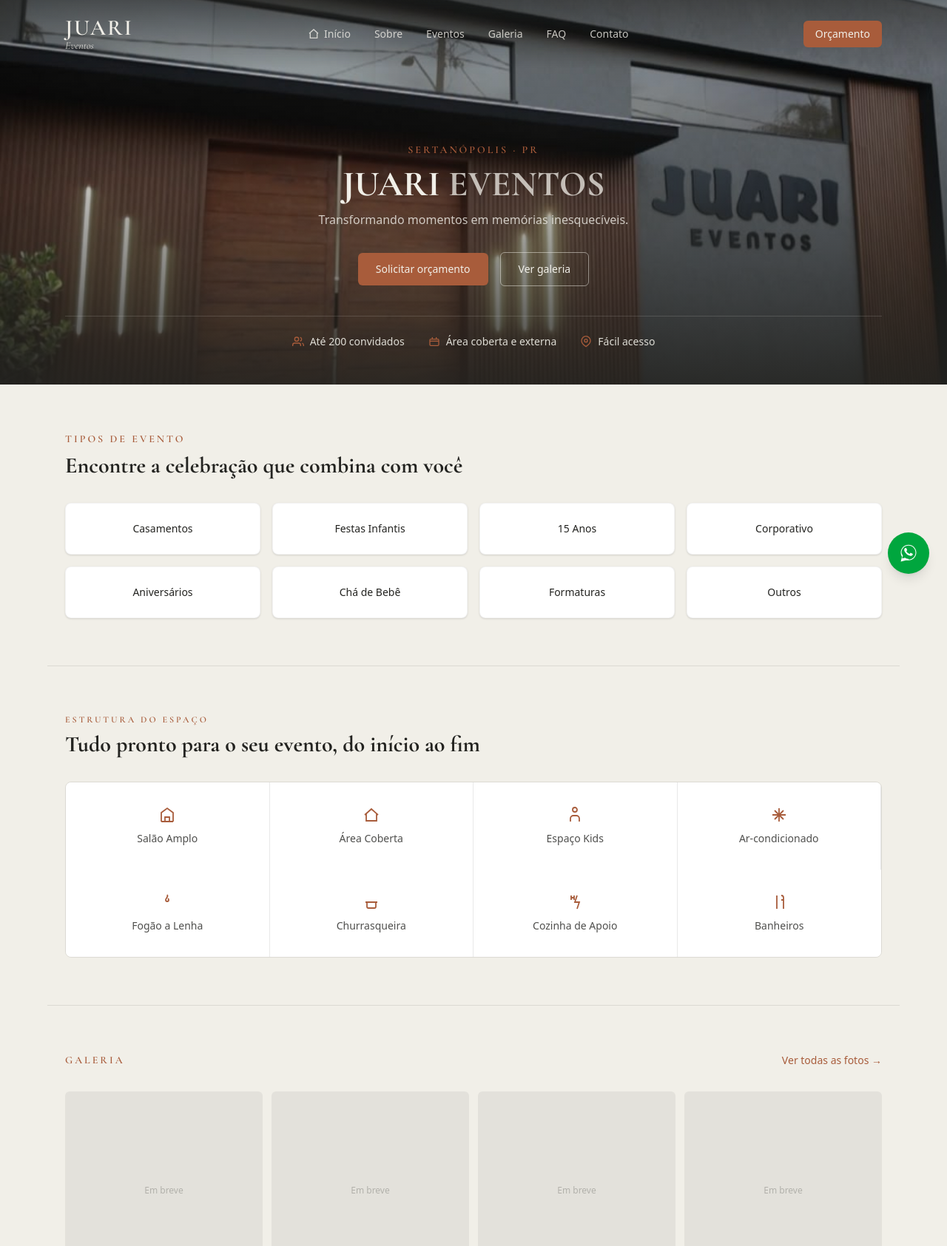
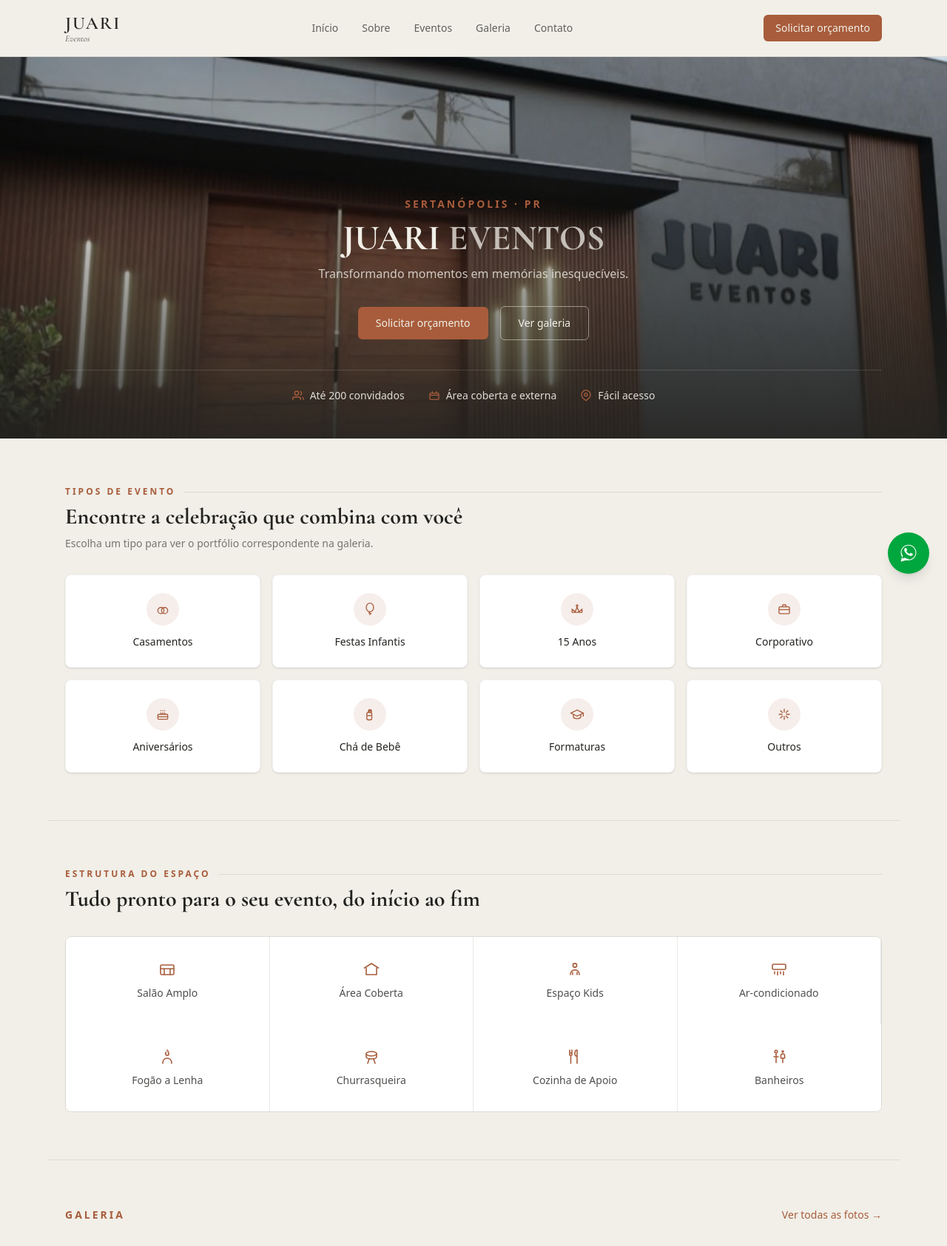
Before and after one commit to Matheus-Fantin/juari-eventos-02, a Laravel app: page / in a window 1280 px wide. Shown: the top 1685 px of the page at 74% size. Run offline with Laravel 12, Linux system fonts and the light colour scheme; data comes from the database, SQL or seed files in the repository; data that the repository does not hold is empty; a map, chart or similar area stays blank; style sheets or scripts are compiled from the project's sources.

Commit message:
style: cabecalho fixo solido, eyebrows legiveis e icones reais nos cards
- Cabecalho passa a ser sempre solido (creme, borda inferior), fixo no
  topo em vez de transparente sobre o hero + toggle no scroll. Ajustado
  main com padding-top e scroll-margin-top global para os links ancora
  (#eventos, #orcamento etc.) nao ficarem escondidos atras dele.
- Rotulos pequenos ("TIPOS DE EVENTO", "ESTRUTURA DO ESPACO" etc.) e os
  numeros das bolinhas do "Simples e transparente" voltam pra fonte sem
  serifa — a serifa (Cormorant Garamond) fica só nos títulos grandes,
  onde funciona bem.
- Cards de "Tipos de Evento" ganham selo circular com icone proprio de
  cada categoria (alianças, laço, tiara, maleta, bolo, mamadeira, capelo
  e estrela), com estado de hover preenchido.
- Icones de "Estrutura do Espaco" (home e sobre) trocados — os antigos
  tinham formas quebradas/duplicadas (ar-condicionado virava um X,
  área coberta repetia o desenho do salão).
- Adiciona linha fina ao lado dos rótulos de "Tipos de Evento" e
  "Estrutura do Espaço", e subtítulo explicativo nos Tipos de Evento.

Co-Authored-By: Claude Sonnet 5 <noreply@anthropic.com>
Claude-Session: https://claude.ai/code/session_019oD64SwPyLWenGE9etCjSW

```diff
--- a/resources/css/app.css
+++ b/resources/css/app.css
@@ -17,3 +17,7 @@
     --color-terracotta-dark: #8b4a2f;
     --color-cream: #f1efe8;
 }
+
+[id] {
+    scroll-margin-top: 84px;
+}
--- a/resources/views/galeria.blade.php
+++ b/resources/views/galeria.blade.php
@@ -39,7 +39,7 @@
             </div>
         @endunless
         <div class="relative max-w-6xl mx-auto px-6 pb-12 text-center w-full">
-            <p class="font-display font-semibold text-sm tracking-[3px] text-terracotta mb-3">JUARI EVENTOS</p>
+            <p class="font-sans font-semibold text-sm tracking-[3px] text-terracotta mb-3">JUARI EVENTOS</p>
             <h1 class="font-display font-extrabold text-3xl md:text-4xl text-cream">Galeria</h1>
             <p class="text-cream/80 mt-3">Momentos reais celebrados no nosso espaço.</p>
         </div>
@@ -47,7 +47,7 @@
 
     {{-- KICKER + TÍTULO --}}
     <div class="max-w-6xl mx-auto px-6 pt-12">
-        <p class="font-display font-semibold text-xs tracking-[3px] text-terracotta uppercase mb-2">Portfólio</p>
+        <p class="font-sans font-semibold text-xs tracking-[3px] text-terracotta uppercase mb-2">Portfólio</p>
     </div>
 
     {{-- FILTROS --}}
--- a/resources/views/home.blade.php
+++ b/resources/views/home.blade.php
@@ -18,7 +18,7 @@
             </div>
         @endunless
         <div class="relative max-w-6xl mx-auto px-6 pb-12 text-center w-full">
-            <p class="font-display font-semibold text-sm tracking-[3px] text-terracotta mb-3">SERTANÓPOLIS · PR</p>
+            <p class="font-sans font-semibold text-sm tracking-[3px] text-terracotta mb-3">SERTANÓPOLIS · PR</p>
             <h1 class="font-display font-extrabold text-4xl md:text-5xl text-cream mb-3">
                 JUARI <span class="text-cream/75">EVENTOS</span>
             </h1>
@@ -60,24 +60,33 @@
     {{-- TIPOS DE EVENTO --}}
     @php
         $tiposEvento = [
-            'casamentos' => 'Casamentos',
-            'festas-infantis' => 'Festas Infantis',
-            '15-anos' => '15 Anos',
-            'corporativo' => 'Corporativo',
-            'aniversarios' => 'Aniversários',
-            'cha-de-bebe' => 'Chá de Bebê',
-            'formaturas' => 'Formaturas',
-            'outros' => 'Outros',
+            'casamentos' => ['nome' => 'Casamentos', 'icone' => '<circle cx="9" cy="14" r="5"/><circle cx="15" cy="14" r="5"/>'],
+            'festas-infantis' => ['nome' => 'Festas Infantis', 'icone' => '<ellipse cx="12" cy="9" rx="6" ry="7"/><path d="M12 16 L10.5 18 L13.5 19 L11 21"/>'],
+            '15-anos' => ['nome' => '15 Anos', 'icone' => '<path d="M4 17 L4 12 L9 16 L12 8 L15 16 L20 12 L20 17 Z"/><circle cx="12" cy="6" r="1.4"/>'],
+            'corporativo' => ['nome' => 'Corporativo', 'icone' => '<rect x="3.5" y="8" width="17" height="11" rx="1.6"/><path d="M9 8 V6.2 A1.4 1.4 0 0 1 10.4 4.8 h3.2 A1.4 1.4 0 0 1 15 6.2 V8"/><path d="M3.5 12.5 h17"/>'],
+            'aniversarios' => ['nome' => 'Aniversários', 'icone' => '<rect x="4" y="12" width="16" height="8" rx="1.4"/><path d="M4 16 h16"/><path d="M9 12 V9 M12 12 V9 M15 12 V9"/><circle cx="9" cy="6" r="0.9" fill="currentColor" stroke="none"/><circle cx="12" cy="6" r="0.9" fill="currentColor" stroke="none"/><circle cx="15" cy="6" r="0.9" fill="currentColor" stroke="none"/>'],
+            'cha-de-bebe' => ['nome' => 'Chá de Bebê', 'icone' => '<rect x="7" y="9" width="8" height="12" rx="2.4"/><path d="M9.5 9 V6.6 h5 V9"/><path d="M10.3 4.6 h3.4 v2 h-3.4 z"/><path d="M7 14 h8"/>'],
+            'formaturas' => ['nome' => 'Formaturas', 'icone' => '<path d="M2 10 L12 5 L22 10 L12 15 Z"/><path d="M6 12 V16 c0 1.7 2.7 3 6 3 s6 -1.3 6 -3 V12"/><path d="M22 10 v5.5"/>'],
+            'outros' => ['nome' => 'Outros', 'icone' => '<path d="M12 3 V9 M12 15 V21 M3 12 H9 M15 12 H21 M5.6 5.6 L9.5 9.5 M14.5 14.5 L18.4 18.4 M18.4 5.6 L14.5 9.5 M9.5 14.5 L5.6 18.4"/>'],
         ];
     @endphp
     <section id="eventos" class="max-w-6xl mx-auto px-6 py-16">
-        <p class="font-display font-semibold text-sm tracking-[3px] text-terracotta uppercase mb-2">Tipos de evento</p>
-        <h2 class="font-display font-extrabold text-2xl md:text-3xl text-graphite mb-8">Encontre a celebração que combina com você</h2>
+        <div class="flex items-center gap-3 mb-2">
+            <p class="font-sans font-semibold text-xs tracking-[3px] text-terracotta uppercase whitespace-nowrap">Tipos de evento</p>
+            <span class="flex-1 h-px bg-graphite/10"></span>
+        </div>
+        <h2 class="font-display font-extrabold text-2xl md:text-3xl text-graphite mb-2">Encontre a celebração que combina com você</h2>
+        <p class="text-graphite/60 text-sm mb-8">Escolha um tipo para ver o portfólio correspondente na galeria.</p>
         <div class="grid grid-cols-2 md:grid-cols-4 gap-4">
-            @foreach ($tiposEvento as $slug => $nome)
+            @foreach ($tiposEvento as $slug => $tipo)
                 <a href="{{ url('/galeria') }}?tipo={{ $slug }}"
-                   class="rounded-lg bg-white shadow-sm border border-graphite/5 p-6 text-center text-sm font-medium text-graphite transition hover:shadow-md hover:-translate-y-0.5 hover:border-terracotta">
-                    {{ $nome }}
+                   class="group rounded-lg bg-white shadow-sm border border-graphite/5 p-6 flex flex-col items-center gap-3 text-center transition hover:shadow-md hover:-translate-y-0.5 hover:border-terracotta">
+                    <span class="h-11 w-11 rounded-full bg-terracotta/10 text-terracotta flex items-center justify-center transition group-hover:bg-terracotta group-hover:text-cream">
+                        <svg xmlns="http://www.w3.org/2000/svg" class="h-5 w-5" viewBox="0 0 24 24" fill="none" stroke="currentColor" stroke-width="1.6">
+                            {!! $tipo['icone'] !!}
+                        </svg>
+                    </span>
+                    <span class="text-sm font-medium text-graphite">{{ $tipo['nome'] }}</span>
                 </a>
             @endforeach
         </div>
@@ -85,29 +94,32 @@
 
     {{-- ESTRUTURA --}}
     <section id="estrutura" class="max-w-6xl mx-auto px-6 py-16 border-t border-graphite/10">
-        <p class="font-display font-semibold text-xs tracking-[3px] text-terracotta uppercase mb-2">Estrutura do Espaço</p>
+        <div class="flex items-center gap-3 mb-2">
+            <p class="font-sans font-semibold text-xs tracking-[3px] text-terracotta uppercase whitespace-nowrap">Estrutura do Espaço</p>
+            <span class="flex-1 h-px bg-graphite/10"></span>
+        </div>
         <h2 class="font-display font-extrabold text-2xl md:text-3xl text-graphite mb-8">
             Tudo pronto para o seu evento, do início ao fim
         </h2>
 
         @php
             $estruturaHome = [
-                ['nome' => 'Salão Amplo', 'icone' => 'M4 21h16M4 21V9l8-6 8 6v12M9 21v-6h6v6'],
-                ['nome' => 'Área Coberta', 'icone' => 'M3 12l9-8 9 8M5 10v10h14V10'],
-                ['nome' => 'Espaço Kids', 'icone' => 'M12 8a3 3 0 100-6 3 3 0 000 6zM6 21v-4a4 4 0 014-4h4a4 4 0 014 4v4'],
-                ['nome' => 'Ar-condicionado', 'icone' => 'M3 12h18M12 3v18M6 6l12 12M18 6L6 18'],
-                ['nome' => 'Fogão a Lenha', 'icone' => 'M12 2c2 3-2 4-2 7a2 2 0 104 0c0-1-.5-1.5-1-2'],
-                ['nome' => 'Churrasqueira', 'icone' => 'M4 12h16M6 12v6a2 2 0 002 2h8a2 2 0 002-2v-6'],
-                ['nome' => 'Cozinha de Apoio', 'icone' => 'M7 3v6M11 3v6M7 6h4M15 3l-3 9h6l-3 9'],
-                ['nome' => 'Banheiros', 'icone' => 'M9 3v18M15 3a3 3 0 013 3v15M15 9h3'],
+                ['nome' => 'Salão Amplo', 'icone' => '<rect x="3" y="6" width="18" height="13" rx="1.4"/><path d="M3 11 h18 M8 19 V11 M16 19 V11"/>'],
+                ['nome' => 'Área Coberta', 'icone' => '<path d="M2.5 10 L12 4 L21.5 10"/><path d="M5 10 V19 H19 V10"/>'],
+                ['nome' => 'Espaço Kids', 'icone' => '<circle cx="12" cy="6.5" r="2.6"/><path d="M6 19 c0-4 2.7-6.4 6-6.4s6 2.4 6 6.4"/><path d="M9 19 v-3 M15 19 v-3"/>'],
+                ['nome' => 'Ar-condicionado', 'icone' => '<rect x="3" y="5" width="18" height="7" rx="1.6"/><path d="M6 15 v3 M10 15 v4.5 M14 15 v3 M18 15 v4.5"/>'],
+                ['nome' => 'Fogão a Lenha', 'icone' => '<path d="M12 3 c1.6 2.2 2.2 3.6 2.2 5 a2.2 2.2 0 1 1-4.4 0 c0-.8.3-1.5.8-2.2"/><path d="M6 21 c0-4.4 2.7-7 6-7s6 2.6 6 7"/>'],
+                ['nome' => 'Churrasqueira', 'icone' => '<ellipse cx="12" cy="8" rx="7" ry="3"/><path d="M5 8 v4 c0 1.7 3.1 3 7 3s7-1.3 7-3V8"/><path d="M9 15 l-2 6 M15 15 l2 6"/>'],
+                ['nome' => 'Cozinha de Apoio', 'icone' => '<path d="M5 3 v7 M8 3 v7 M5 7 h3 M6.5 10 v11"/><path d="M15 3 c-2 0-3 2-3 4.5 s1 4 3 4 M15 3 v18"/>'],
+                ['nome' => 'Banheiros', 'icone' => '<circle cx="8" cy="5" r="1.8"/><path d="M8 8 v12 M5 12 h6"/><circle cx="17" cy="5" r="1.8" fill="currentColor" stroke="none"/><path d="M17 8 c-2 0-2.6 1.6-2.6 3 v3 h5.2 v-3 c0-1.4-.6-3-2.6-3 Z M17 14 v6"/>'],
             ];
         @endphp
 
         <div class="grid grid-cols-2 md:grid-cols-4 border border-graphite/10 rounded-lg overflow-hidden divide-x divide-y divide-graphite/10 md:divide-y-0">
             @foreach ($estruturaHome as $item)
                 <div class="flex flex-col items-center justify-center text-center gap-2.5 px-4 py-8 bg-white">
-                    <svg xmlns="http://www.w3.org/2000/svg" class="h-6 w-6 text-terracotta" viewBox="0 0 24 24" fill="none" stroke="currentColor" stroke-width="1.8">
-                        <path d="{{ $item['icone'] }}"></path>
+                    <svg xmlns="http://www.w3.org/2000/svg" class="h-6 w-6 text-terracotta" viewBox="0 0 24 24" fill="none" stroke="currentColor" stroke-width="1.6" stroke-linecap="round" stroke-linejoin="round">
+                        {!! $item['icone'] !!}
                     </svg>
                     <span class="text-sm text-graphite/80">{{ $item['nome'] }}</span>
                 </div>
@@ -121,7 +133,7 @@
     @endphp
     <section class="max-w-6xl mx-auto px-6 py-16 border-t border-graphite/10">
         <div class="flex items-center justify-between mb-8">
-            <h2 class="font-display font-semibold text-sm tracking-[3px] text-terracotta uppercase">Galeria</h2>
+            <h2 class="font-sans font-semibold text-sm tracking-[3px] text-terracotta uppercase">Galeria</h2>
             <a href="{{ url('/galeria') }}" class="text-sm text-terracotta hover:text-terracotta-dark transition">Ver todas as fotos →</a>
         </div>
         <div class="grid grid-cols-2 md:grid-cols-4 gap-3">
@@ -140,7 +152,7 @@
 
     {{-- GASTRONOMIA --}}
     <section id="gastronomia" class="max-w-6xl mx-auto px-6 py-16 border-t border-graphite/10">
-        <h2 class="font-display font-semibold text-sm tracking-[3px] text-terracotta uppercase mb-3">Gastronomia</h2>
+        <h2 class="font-sans font-semibold text-sm tracking-[3px] text-terracotta uppercase mb-3">Gastronomia</h2>
         <p class="text-graphite/70 text-sm max-w-xl mb-8">
             Sabores que completam a experiência do seu evento, com opções para todos os estilos de celebração.
         </p>
@@ -165,33 +177,33 @@
     {{-- COMO FUNCIONA --}}
     <section class="bg-cream border-t border-graphite/10">
         <div class="max-w-6xl mx-auto px-6 py-16">
-            <h2 class="font-display font-semibold text-sm tracking-[3px] text-terracotta uppercase text-center mb-2">Simples e transparente</h2>
+            <h2 class="font-sans font-semibold text-sm tracking-[3px] text-terracotta uppercase text-center mb-2">Simples e transparente</h2>
             <p class="font-display font-extrabold text-2xl md:text-3xl text-graphite text-center mb-12">Do primeiro contato ao dia do evento</p>
 
             <div class="flex flex-col md:grid md:grid-cols-4 gap-8 md:text-center max-w-md md:max-w-none mx-auto">
                 <div class="flex gap-4 md:flex-col md:items-center">
-                    <div class="h-11 w-11 shrink-0 rounded-full bg-terracotta text-cream font-display font-bold flex items-center justify-center md:mb-4">1</div>
+                    <div class="h-11 w-11 shrink-0 rounded-full bg-terracotta text-cream font-sans font-bold text-base flex items-center justify-center md:mb-4">1</div>
                     <div>
                         <p class="font-medium text-sm mb-1">Conte sobre seu evento</p>
                         <p class="text-xs text-graphite/60">Informe a data, o tipo e o número aproximado de convidados.</p>
                     </div>
                 </div>
                 <div class="flex gap-4 md:flex-col md:items-center">
-                    <div class="h-11 w-11 shrink-0 rounded-full bg-terracotta text-cream font-display font-bold flex items-center justify-center md:mb-4">2</div>
+                    <div class="h-11 w-11 shrink-0 rounded-full bg-terracotta text-cream font-sans font-bold text-base flex items-center justify-center md:mb-4">2</div>
                     <div>
                         <p class="font-medium text-sm mb-1">Consulte a disponibilidade</p>
                         <p class="text-xs text-graphite/60">Nossa equipe verifica a data e retorna com as opções.</p>
                     </div>
                 </div>
                 <div class="flex gap-4 md:flex-col md:items-center">
-                    <div class="h-11 w-11 shrink-0 rounded-full bg-terracotta text-cream font-display font-bold flex items-center justify-center md:mb-4">3</div>
+                    <div class="h-11 w-11 shrink-0 rounded-full bg-terracotta text-cream font-sans font-bold text-base flex items-center justify-center md:mb-4">3</div>
                     <div>
                         <p class="font-medium text-sm mb-1">Conheça o espaço</p>
                         <p class="text-xs text-graphite/60">Agende uma visita e veja de perto a estrutura completa.</p>
                     </div>
                 </div>
                 <div class="flex gap-4 md:flex-col md:items-center">
-                    <div class="h-11 w-11 shrink-0 rounded-full bg-terracotta text-cream font-display font-bold flex items-center justify-center md:mb-4">4</div>
+                    <div class="h-11 w-11 shrink-0 rounded-full bg-terracotta text-cream font-sans font-bold text-base flex items-center justify-center md:mb-4">4</div>
                     <div>
                         <p class="font-medium text-sm mb-1">Reserve sua data</p>
                         <p class="text-xs text-graphite/60">Alinhe os detalhes finais e garanta a sua celebração.</p>
@@ -203,7 +215,7 @@
 
     {{-- DEPOIMENTOS --}}
     <section id="depoimentos" class="max-w-6xl mx-auto px-6 py-16 border-t border-graphite/10">
-        <h2 class="font-display font-semibold text-sm tracking-[3px] text-terracotta uppercase mb-8">Depoimentos</h2>
+        <h2 class="font-sans font-semibold text-sm tracking-[3px] text-terracotta uppercase mb-8">Depoimentos</h2>
 
         @php
             $depoimentosReais = \App\Models\Testimonial::where('publicado', true)->latest()->take(6)->get();
@@ -346,7 +358,7 @@
     {{-- FAQ --}}
     <section id="faq" class="max-w-6xl mx-auto px-6 py-16 grid gap-10 md:grid-cols-[1fr_2fr] border-t border-graphite/10">
         <div>
-            <p class="font-display font-semibold text-sm tracking-[3px] text-terracotta uppercase mb-3">Dúvidas frequentes</p>
+            <p class="font-sans font-semibold text-sm tracking-[3px] text-terracotta uppercase mb-3">Dúvidas frequentes</p>
             <h2 class="font-display font-extrabold text-2xl md:text-3xl text-graphite mb-4">Tudo o que você precisa saber</h2>
             <p class="text-graphite/60 text-sm mb-6">Se ainda houver alguma dúvida, fale com nossa equipe.</p>
             <a href="https://wa.me/5543996497714" target="_blank" rel="noopener"
--- a/resources/views/layouts/app.blade.php
+++ b/resources/views/layouts/app.blade.php
@@ -111,37 +111,28 @@
 </head>
 <body class="font-sans text-graphite bg-cream antialiased notranslate">
 
-    <header id="site-header" class="fixed top-0 inset-x-0 z-30 bg-gradient-to-b from-graphite/60 to-transparent transition-[background-color,box-shadow] duration-300">
-        <nav class="max-w-6xl mx-auto flex items-center justify-between px-6 py-5">
+    <header id="site-header" class="fixed top-0 inset-x-0 z-30 bg-cream border-b border-graphite/10">
+        <nav class="max-w-6xl mx-auto flex items-center justify-between px-6 py-4">
             <a href="{{ url('/') }}" class="leading-none relative z-40 font-logo">
-                <span class="font-semibold text-3xl tracking-[2px] text-cream">JUARI</span>
-                <span class="italic font-medium text-sm text-cream/75 block -mt-1">Eventos</span>
+                <span class="font-semibold text-2xl tracking-[2px] text-graphite">JUARI</span>
+                <span class="italic font-medium text-xs text-graphite/70 block -mt-1">Eventos</span>
             </a>
 
-            <ul class="hidden md:flex items-center gap-8 text-sm text-cream/80">
-                <li>
-                    <a href="{{ url('/') }}" class="flex items-center gap-1.5 hover:text-cream transition">
-                        <svg xmlns="http://www.w3.org/2000/svg" class="h-4 w-4" viewBox="0 0 24 24" fill="none" stroke="currentColor" stroke-width="2">
-                            <path d="M3 11l9-8 9 8"></path>
-                            <path d="M5 10v10h14V10"></path>
-                        </svg>
-                        Início
-                    </a>
-                </li>
-                <li><a href="{{ url('/sobre') }}" class="hover:text-cream transition">Sobre</a></li>
-                <li><a href="{{ url('/') }}#eventos" class="hover:text-cream transition">Eventos</a></li>
-                <li><a href="{{ url('/galeria') }}" class="hover:text-cream transition">Galeria</a></li>
-                <li><a href="{{ url('/') }}#faq" class="hover:text-cream transition">FAQ</a></li>
-                <li><a href="{{ url('/') }}#contato" class="hover:text-cream transition">Contato</a></li>
+            <ul class="hidden md:flex items-center gap-8 text-sm text-graphite/70">
+                <li><a href="{{ url('/') }}" class="hover:text-terracotta transition">Início</a></li>
+                <li><a href="{{ url('/sobre') }}" class="hover:text-terracotta transition">Sobre</a></li>
+                <li><a href="{{ url('/') }}#eventos" class="hover:text-terracotta transition">Eventos</a></li>
+                <li><a href="{{ url('/galeria') }}" class="hover:text-terracotta transition">Galeria</a></li>
+                <li><a href="{{ url('/') }}#contato" class="hover:text-terracotta transition">Contato</a></li>
             </ul>
 
             <a href="{{ url('/') }}#orcamento"
                class="hidden md:inline-flex items-center rounded-md bg-terracotta px-4 py-2 text-sm font-medium text-cream hover:bg-terracotta-dark transition">
-                Orçamento
+                Solicitar orçamento
             </a>
 
             <button id="menu-toggle" type="button"
-                    class="md:hidden relative z-40 h-9 w-9 flex items-center justify-center text-cream"
+                    class="md:hidden relative z-40 h-9 w-9 flex items-center justify-center text-graphite"
                     aria-label="Abrir menu">
                 <svg id="icon-menu" xmlns="http://www.w3.org/2000/svg" class="h-6 w-6" viewBox="0 0 24 24" fill="none" stroke="currentColor" stroke-width="2">
                     <path d="M4 6h16M4 12h16M4 18h16"></path>
@@ -152,18 +143,12 @@
             </button>
         </nav>
 
-        <div id="menu-mobile" class="hidden md:hidden bg-graphite px-6 pb-6">
-            <ul class="flex flex-col gap-4 text-sm text-cream/90 pt-2">
-                <li><a href="{{ url('/') }}" class="flex items-center gap-2">
-                        <svg xmlns="http://www.w3.org/2000/svg" class="h-4 w-4" viewBox="0 0 24 24" fill="none" stroke="currentColor" stroke-width="2">
-                            <path d="M3 11l9-8 9 8"></path><path d="M5 10v10h14V10"></path>
-                        </svg>
-                        Início
-                </a></li>
+        <div id="menu-mobile" class="hidden md:hidden bg-cream border-t border-graphite/10 px-6 pb-6">
+            <ul class="flex flex-col gap-4 text-sm text-graphite/80 pt-4">
+                <li><a href="{{ url('/') }}">Início</a></li>
                 <li><a href="{{ url('/sobre') }}">Sobre</a></li>
                 <li><a href="{{ url('/') }}#eventos">Eventos</a></li>
                 <li><a href="{{ url('/galeria') }}">Galeria</a></li>
-                <li><a href="{{ url('/') }}#faq">FAQ</a></li>
                 <li><a href="{{ url('/') }}#contato">Contato</a></li>
                 <li>
                     <a href="{{ url('/') }}#orcamento"
@@ -175,7 +160,7 @@
         </div>
     </header>
 
-    <main>
+    <main class="pt-[73px]">
         @yield('content')
     </main>
 
@@ -292,21 +277,6 @@
             });
         }
 
-        var siteHeader = document.getElementById('site-header');
-        if (siteHeader) {
-            var atualizarHeader = function () {
-                if (window.scrollY > 40) {
-                    siteHeader.classList.remove('bg-gradient-to-b', 'from-graphite/60', 'to-transparent');
-                    siteHeader.classList.add('bg-graphite/95', 'backdrop-blur', 'shadow-md');
-                } else {
-                    siteHeader.classList.add('bg-gradient-to-b', 'from-graphite/60', 'to-transparent');
-                    siteHeader.classList.remove('bg-graphite/95', 'backdrop-blur', 'shadow-md');
-                }
-            };
-            atualizarHeader();
-            window.addEventListener('scroll', atualizarHeader);
-        }
-
         var backToTop = document.getElementById('back-to-top');
         if (backToTop) {
             window.addEventListener('scroll', function () {
```
Also changed, not shown: resources/views/sobre.blade.php (+19 -16 lines).
